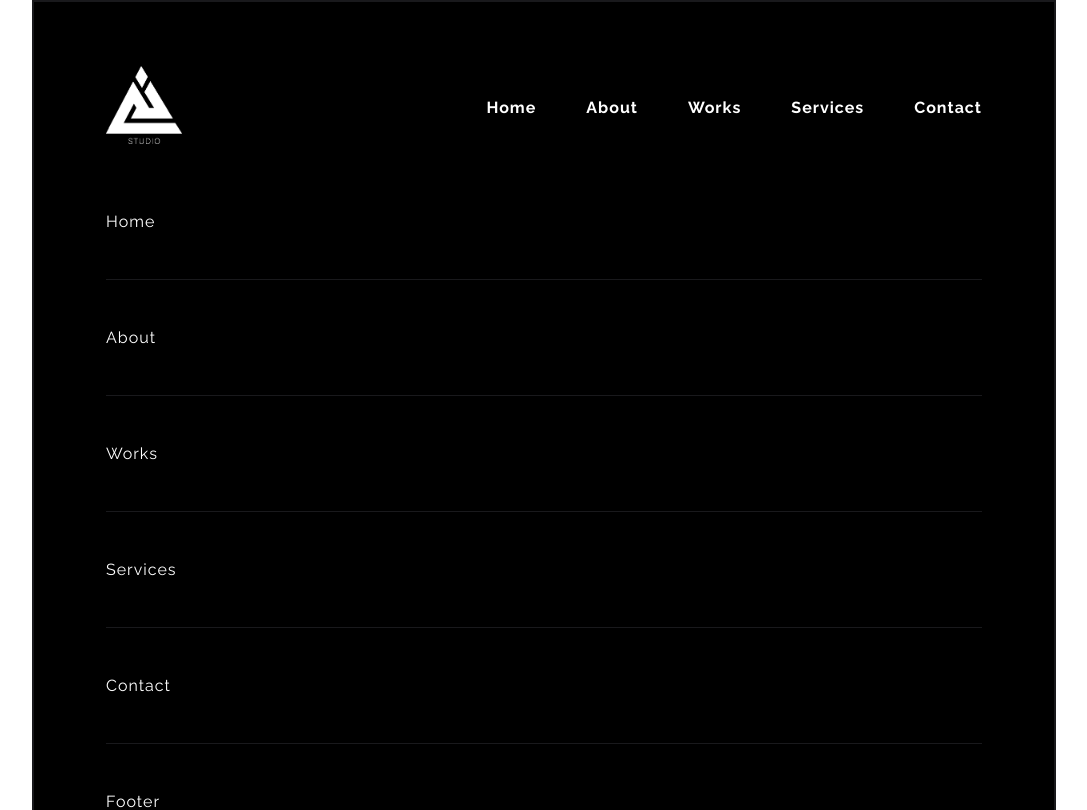
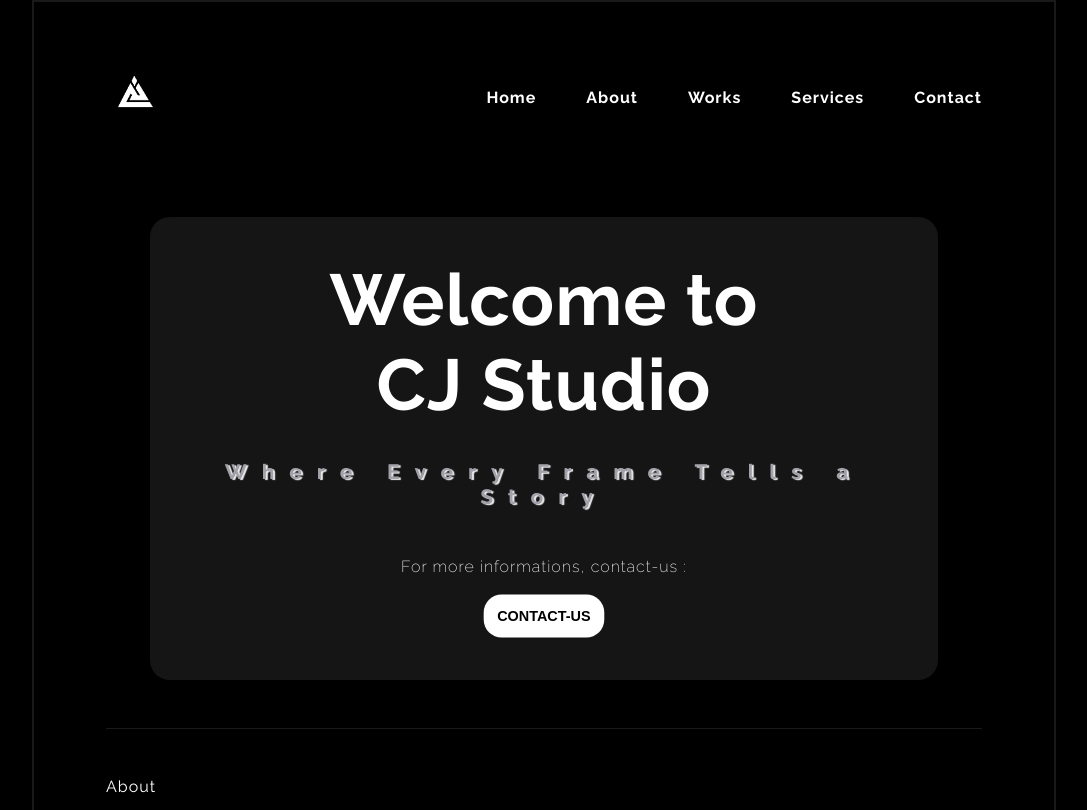
Before and after one commit to amirmejri96/CJ-Studio, a React (Create React App) app: page / in a window 1280 px wide. Shown: the top 810 px of the page, without its empty margins (96-1183 px from the left). Built offline with nearby package versions, Linux system fonts and the light colour scheme.

Commit message:
home page

```diff
--- a/src/components/Navbar/Navbar.css
+++ b/src/components/Navbar/Navbar.css
@@ -5,7 +5,7 @@ header.navbar {
 }
 
 header.navbar .logo img {
-    width: 20%;
+    width: 15%;
 }
 
 header.navbar ul {
--- a/src/components/Navbar/Navbar.js
+++ b/src/components/Navbar/Navbar.js
@@ -5,12 +5,12 @@ const Navbar = () => {
   return (
     <header className='navbar flex'>
         <div className='logo'>
-            <img src='../../../assets/Fichier 2.png' alt='logo' />
+            <img src='../../../assets/logo .jpg' alt='logo' />
         </div>
 
         <nav>
             <ul className='flex'>
-                <li><a href='#'>Home</a></li>
+                <li><a href='#accueil'>Home</a></li>
                 <li><a href='#'>About</a></li>
                 <li><a href='#'>Works</a></li>
                 <li><a href='#'>Services</a></li>
--- a/src/index.css
+++ b/src/index.css
@@ -28,7 +28,7 @@ html {
 }
 
 body {
-  background-color: var(--primary);
+  background-color: var(--secondary);
 }
 
 .container {
@@ -36,7 +36,7 @@ body {
   width: 80%;
   margin-left: auto;
   margin-right: auto;
-  background-color: var(--secondary);
+  /* background-color: var(--secondary); */
   padding: 0 4.5rem;
   color: white;
 }
--- a/src/pages/Home/Home.css
+++ b/src/pages/Home/Home.css
@@ -0,0 +1,48 @@
+section.home {
+    background-color: rgba(128, 128, 128, 0.159);
+    border-radius: 20px;
+    padding: 40px;
+    width: 90%;
+    margin: 1.5rem auto;
+    text-align: center;
+}
+
+section.home h1 {
+    font-size: 4.5rem;
+    color: white;
+    margin-bottom: 2rem;
+}
+
+section.home p {
+    letter-spacing: 15px;
+    color: var(--subtitle);
+    text-shadow: 2px 1px 1px rgb(239, 236, 236);
+    font-size: 1.3rem;
+    font-weight: 700;
+    margin-bottom: 3rem;
+}
+
+section.home h5 {
+    color: white;
+    font-size: 1rem;
+    font-weight: 200;
+    margin-bottom: 1rem;
+}
+
+section.home button {
+    background-color: white;
+    padding: 15px;
+    border-radius: 20px;
+    border: none;
+    transition: 0.5s;
+    scale: 90%;
+}
+
+section.home button:hover {
+    scale: 100%;
+}
+
+section.home button a {
+    font-size: 1rem;
+    font-weight: bold;
+}
--- a/src/pages/Home/Home.js
+++ b/src/pages/Home/Home.js
@@ -3,7 +3,16 @@ import './Home.css'
 
 const Home = () => {
   return (
-    <div>Home</div>
+    <section id='accueil' className='home'>
+      <div>
+        <h1>Welcome to <br/> CJ Studio</h1>
+        <p>Where Every Frame Tells a Story</p>
+      </div>
+      <div>
+        <h5>For more informations, contact-us :</h5>
+        <button><a href=''>CONTACT-US</a></button>
+      </div>
+    </section>
   )
 }
 
```
